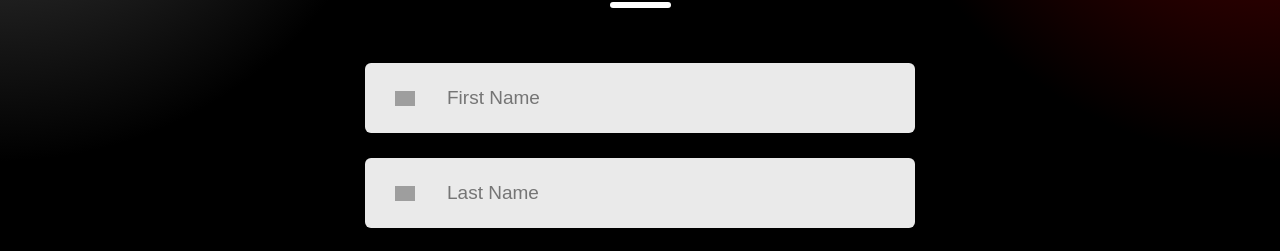
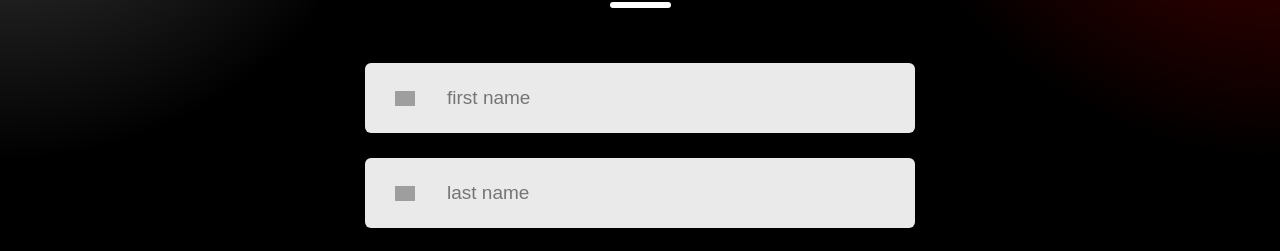
Before and after one commit to Cole-Wright4195/askuga, a Next.js app: page /signup in a window 1280 px wide. Shown: the part 256-507 px from the top of the page. Built offline with nearby package versions, Linux system fonts and the light colour scheme; grey boxes are pictures that could not be loaded.

Commit message:
Updated signup

```diff
--- a/src/components/Signup/Signup.tsx
+++ b/src/components/Signup/Signup.tsx
@@ -32,12 +32,12 @@ export default function Signup(){
 
                 <div className={styles.input}>
                     <img src= {user.src} width={20} alt=""/>
-                    <input type ="fName" placeholder='First Name'/>
+                    <input type ="fName" placeholder='first name'/>
                 </div>
 
                 <div className={styles.input}>
                     <img src= {user.src} width={20} alt=""/>
-                    <input type ="lName" placeholder='Last Name'/>
+                    <input type ="lName" placeholder='last name'/>
                 </div>
 
                 <div className={styles.input}>
```
